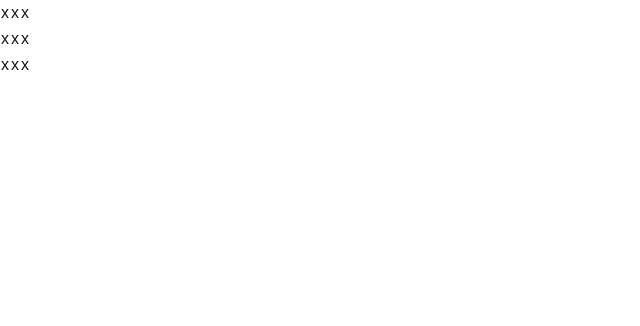
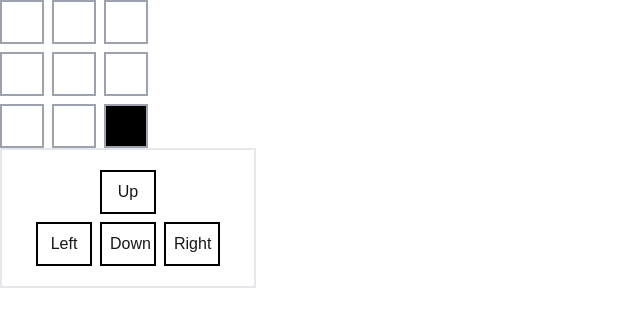
Before and after one commit to egorokunevich/pathfinder, a Next.js app: page / in a window 1280 px wide. Shown: the top 326 px of the page, without its empty margins (0-640 px from the left). Built offline with nearby package versions, Linux system fonts and the light colour scheme.

Commit message:
feat: add field and controlls

```diff
--- a/app/page.tsx
+++ b/app/page.tsx
@@ -1,14 +1,7 @@
-import Field from '@/src/components/Field/Field';
+'use client';
+
+import Game from '@/src/components/Game/Game';
 
 export default function Home() {
-  const field = [
-    ['x', 'x', 'x'],
-    ['x', 'x', 'x'],
-    ['x', 'x', 'x'],
-  ];
-  return (
-    <div>
-      <Field field={field} />
-    </div>
-  );
+  return <Game />;
 }
--- /dev/null
+++ b/src/components/Cell/Cell.tsx
@@ -0,0 +1,30 @@
+import { Coordinates } from '@/src/components/Game/Game';
+import { useDroppable } from '@dnd-kit/core';
+import { PropsWithChildren, useContext } from 'react';
+import CoordinateContext from '@/src/context/CoordinatesContext/CoordinatesContext';
+import * as _ from 'lodash';
+
+interface CellProps extends PropsWithChildren {
+  selfCoordinates: Coordinates;
+  className?: string;
+}
+
+const Cell = ({ selfCoordinates, className, children }: CellProps) => {
+  const { setNodeRef } = useDroppable({ id: 'cell' });
+  const playerCoordinates = useContext(CoordinateContext);
+  const style = _.isEqual(playerCoordinates, selfCoordinates)
+    ? { backgroundColor: 'black' }
+    : { backgroundColor: 'transparent' };
+  return (
+    <div
+      className={className}
+      style={style}
+      ref={setNodeRef}
+      title={`x: ${selfCoordinates.x}; y: ${selfCoordinates.y}`}
+    >
+      {children}
+    </div>
+  );
+};
+
+export default Cell;
--- /dev/null
+++ b/src/components/Cell/index.ts
@@ -0,0 +1 @@
+export { default } from './Cell';
--- /dev/null
+++ b/src/components/Controls/Controls.tsx
@@ -0,0 +1,66 @@
+'use client';
+
+import { Dispatch, SetStateAction } from 'react';
+import { Coordinates } from '../Game/Game';
+import useMove, { MoveDirections } from '@/src/hooks/useMove';
+
+interface ControlsProps {
+  setCoordinates: Dispatch<SetStateAction<Coordinates>>;
+}
+
+const Controls = ({ setCoordinates }: ControlsProps) => {
+  const move = useMove();
+
+  const moveUp = () => {
+    const newCoordinates = move(MoveDirections.Up);
+    setCoordinates(newCoordinates);
+  };
+
+  const moveDown = () => {
+    const newCoordinates = move(MoveDirections.Down);
+    setCoordinates(newCoordinates);
+  };
+
+  const moveLeft = () => {
+    const newCoordinates = move(MoveDirections.Left);
+    setCoordinates(newCoordinates);
+  };
+
+  const moveRight = () => {
+    const newCoordinates = move(MoveDirections.Right);
+    setCoordinates(newCoordinates);
+  };
+
+  return (
+    <div className="flex gap-2 content-center justify-center flex-wrap border-2 border-gray-200 w-64 p-5">
+      <button
+        className="border-2 border-black p-2 max-w-14 w-14 block"
+        onClick={moveUp}
+      >
+        Up
+      </button>
+      <div className="flex gap-2">
+        <button
+          className="border-2 border-black p-2  max-w-14 w-14"
+          onClick={moveLeft}
+        >
+          Left
+        </button>
+        <button
+          className="border-2 border-black p-2  max-w-14 w-14"
+          onClick={moveDown}
+        >
+          Down
+        </button>
+        <button
+          className="border-2 border-black p-2  max-w-14 w-14"
+          onClick={moveRight}
+        >
+          Right
+        </button>
+      </div>
+    </div>
+  );
+};
+
+export default Controls;
--- a/src/components/Field/Field.tsx
+++ /dev/null
@@ -1,21 +0,0 @@
-interface FieldProps {
-  field: string[][];
-}
-
-const Field = ({ field }: FieldProps) => {
-  const createField = () => {
-    return field.map((row) => {
-      return (
-        <tr>
-          {row.map((el) => {
-            return <td>{el}</td>;
-          })}
-        </tr>
-      );
-    });
-  };
-
-  return <div>{createField()}</div>;
-};
-
-export default Field;
--- /dev/null
+++ b/src/components/Game/Game.tsx
@@ -0,0 +1,59 @@
+'use client';
+
+import Cell from '@/src/components/Cell';
+import CoordinateContext from '@/src/context/CoordinatesContext/CoordinatesContext';
+import { useEffect, useState } from 'react';
+import { v4 as uuidv4 } from 'uuid';
+import Controls from '../Controls/Controls';
+
+export interface Coordinates {
+  x: number;
+  y: number;
+}
+export const FIELD_SIZE = 2;
+
+export default function Game() {
+  const [playerCoordinates, setPlayerCoordinates] = useState<Coordinates>({
+    x: 0,
+    y: 0,
+  });
+  const field = [
+    ['', '', ''],
+    ['', '', ''],
+    ['', '', ''],
+  ];
+
+  useEffect(() => {
+    setPlayerCoordinates({ x: 2, y: 2 });
+  }, []);
+  useEffect(() => {
+    console.log(playerCoordinates);
+  }, [playerCoordinates]);
+
+  const createField = () => {
+    return field.map((row, y) => {
+      return (
+        <div key={uuidv4()} className="flex gap-2">
+          {row.map((el, x) => {
+            return (
+              <Cell
+                key={uuidv4()}
+                className="flex flex-wrap w-5 h-5 p-5 justify-center content-center border-gray-400 border-2 text-center"
+                selfCoordinates={{ x, y }}
+              >
+                {el}
+              </Cell>
+            );
+          })}
+        </div>
+      );
+    });
+  };
+
+  return (
+    <CoordinateContext.Provider value={playerCoordinates}>
+      <div className="flex flex-col gap-2">{createField()}</div>
+      <Controls setCoordinates={setPlayerCoordinates} />
+    </CoordinateContext.Provider>
+  );
+}
--- /dev/null
+++ b/src/context/CoordinatesContext/CoordinatesContext.tsx
@@ -0,0 +1,6 @@
+import { Coordinates } from '@/src/components/Game/Game';
+import { createContext } from 'react';
+
+const CoordinateContext = createContext<Coordinates>({ x: 0, y: 0 });
+
+export default CoordinateContext;
--- /dev/null
+++ b/src/hooks/useMove.ts
@@ -0,0 +1,49 @@
+'use client';
+
+import { useContext } from 'react';
+import CoordinateContext from '../context/CoordinatesContext/CoordinatesContext';
+import { FIELD_SIZE } from '../components/Game/Game';
+
+export enum MoveDirections {
+  Up = 'up',
+  Down = 'down',
+  Left = 'left',
+  Right = 'right',
+}
+
+const useMove = () => {
+  const currentCoordinates = useContext(CoordinateContext);
+  return (direction: MoveDirections) => {
+    if (direction === MoveDirections.Up) {
+      const newY =
+        currentCoordinates.y - 1 < 0
+          ? currentCoordinates.y
+          : currentCoordinates.y - 1;
+      return { ...currentCoordinates, y: newY };
+    }
+    if (direction === MoveDirections.Down) {
+      const newY =
+        currentCoordinates.y + 1 > FIELD_SIZE
+          ? currentCoordinates.y
+          : currentCoordinates.y + 1;
+      return { ...currentCoordinates, y: newY };
+    }
+    if (direction === MoveDirections.Left) {
+      const newX =
+        currentCoordinates.x - 1 < 0
+          ? currentCoordinates.x
+          : currentCoordinates.x - 1;
+      return { ...currentCoordinates, x: newX };
+    }
+    if (direction === MoveDirections.Right) {
+      const newX =
+        currentCoordinates.x + 1 > FIELD_SIZE
+          ? currentCoordinates.x
+          : currentCoordinates.x + 1;
+      return { ...currentCoordinates, x: newX };
+    }
+    return currentCoordinates;
+  };
+};
+
+export default useMove;
--- a/tailwind.config.ts
+++ b/tailwind.config.ts
@@ -1,16 +1,16 @@
-import type { Config } from "tailwindcss";
+import type { Config } from 'tailwindcss';
 
 const config: Config = {
   content: [
-    "./pages/**/*.{js,ts,jsx,tsx,mdx}",
-    "./components/**/*.{js,ts,jsx,tsx,mdx}",
-    "./app/**/*.{js,ts,jsx,tsx,mdx}",
+    './pages/**/*.{js,ts,jsx,tsx,mdx}',
+    './src/components/**/*.{js,ts,jsx,tsx,mdx}',
+    './app/**/*.{js,ts,jsx,tsx,mdx}',
   ],
   theme: {
     extend: {
       colors: {
-        background: "var(--background)",
-        foreground: "var(--foreground)",
+        background: 'var(--background)',
+        foreground: 'var(--foreground)',
       },
     },
   },
```
Also changed, not shown: app/layout.tsx (+11 -11 lines), package.json (+10 -5 lines), 1 other file (tests, documents, lock files or other folders).
